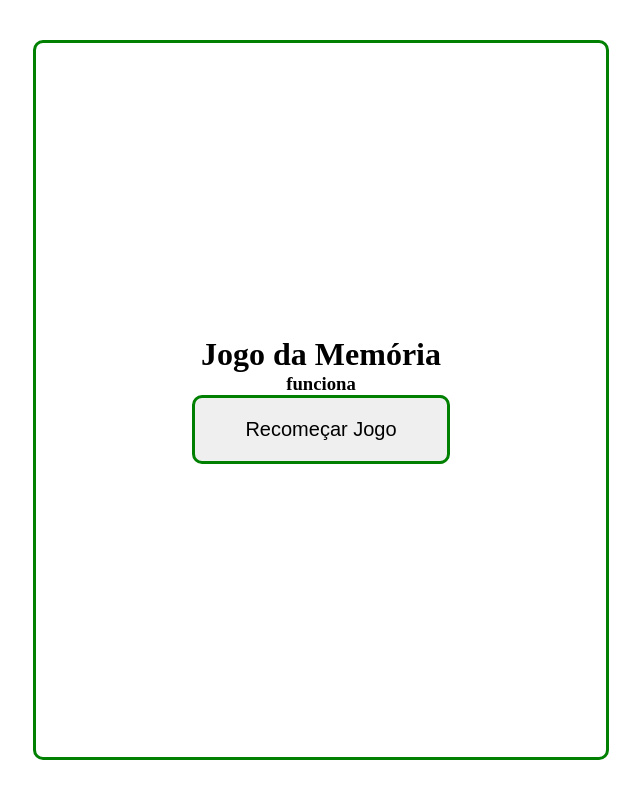
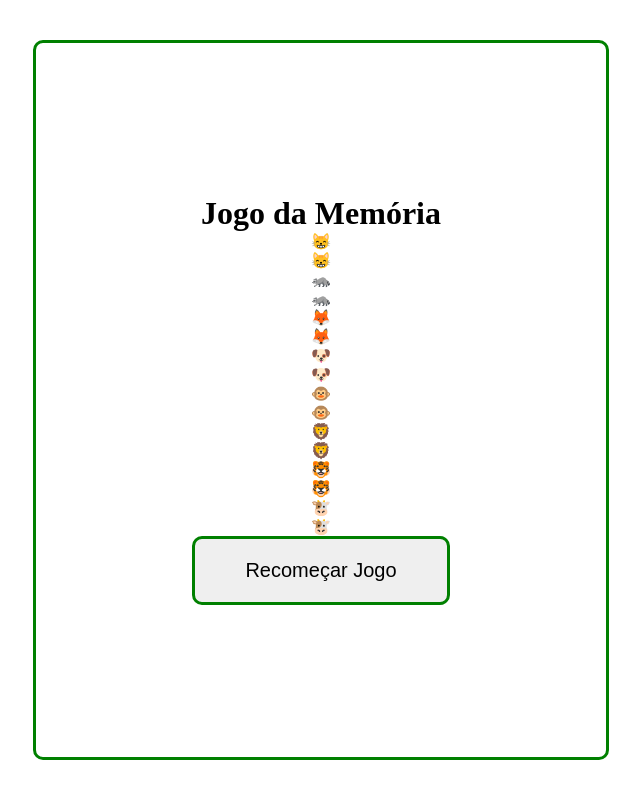
Before and after one commit to VanessaTrajano/DCC207-Projeto1, a React (Vite) app: page / in a window 1280 px wide. Shown: the whole page, without its empty margins (319-959 px from the left). Built offline with nearby package versions, Linux system fonts and the light colour scheme.

Commit message:
Cria map para mostrar os cards

```diff
--- a/src/components/Cards.jsx
+++ b/src/components/Cards.jsx
@@ -1,10 +1,36 @@
 //import './Cards.css'
 
 function Cards() {
+  const emojis = [ // usando emojis como exemplo para teste
+    "😸",
+    "😸",
+    "🦝",
+    "🦝",
+    "🦊",
+    "🦊",
+    "🐶",
+    "🐶",
+    "🐵",
+    "🐵",
+    "🦁",
+    "🦁",
+    "🐯",
+    "🐯",
+    "🐮",
+    "🐮",
+  ];
+
+  let cardsVirados = emojis; // por enquanto deixaremos assim para estilização
 
   return (
     <div>
-      <h3>funciona</h3>
+      {cardsVirados.map((item) => {
+        return(
+            <div>
+                {item}
+            </div>
+        )
+      })}
     </div>
   );
 }
```
